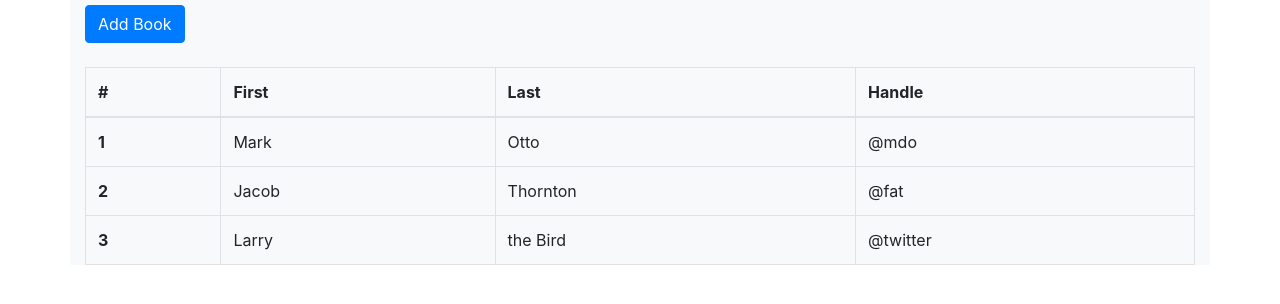
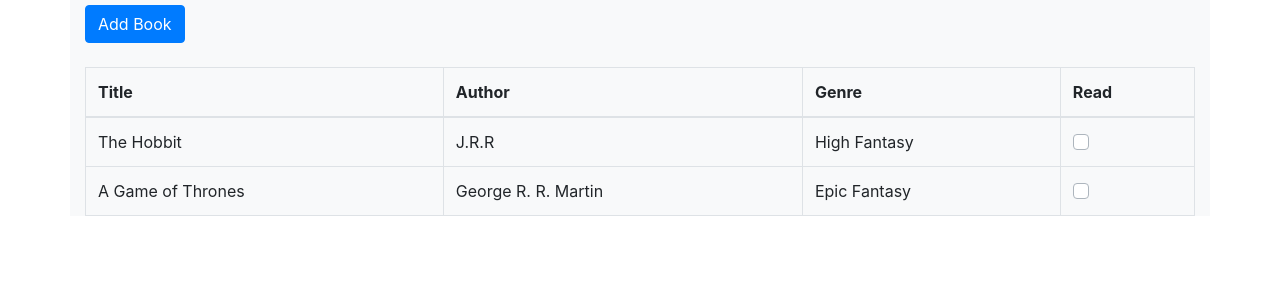
Before and after one commit to lco1220/js_library, a plain HTML site: page index.html in a window 1280 px wide. Shown: the part 78-382 px from the top of the page. Drawn offline with nearby package versions, Linux system fonts and the light colour scheme.

Commit message:
Added tables

```diff
--- /dev/null
+++ b/app.js
@@ -0,0 +1,53 @@
+var myLibrary = [
+  {title: 'The Hobbit', author: 'J.R.R', genre: 'High Fantasy', read: false},
+  {title: 'A Game of Thrones', author: 'George R. R. Martin', genre: 'Epic Fantasy', read: false}
+];
+
+function Book(title, author, genre, read) {
+  this.title = title;
+  this.author = author;
+  this.genre = genre;
+  this.read = read;
+}
+
+function addBookToLibrary(Book) {
+  myLibrary.push(Book);
+}
+
+function displayBooks(myLibrary) {
+  var books = myLibrary;
+  books.forEach((book) => render(book));
+}
+
+function render(book) {
+  var bookTable = document.querySelector('#bookList');
+  var row = document.createElement('tr');
+
+    if(book.read) {
+      row.innerHTML =
+        ` <td>${book.title}</td>
+          <td>${book.author}</td>
+          <td>${book.genre}</td>
+          <td>
+          <div class="custom-control custom-checkbox">
+            <input type="checkbox" class="custom-control-input" id="read" checked>
+            <label class="custom-control-label" for="read"></label>
+          </div> </td>`;
+    } else {
+      row.innerHTML =
+        ` <td>${book.title}</td>
+          <td>${book.author}</td>
+          <td>${book.genre}</td>
+          <td>
+            <div class="custom-control custom-checkbox">
+              <input type="checkbox" class="custom-control-input" id="read">
+              <label class="custom-control-label" for="read"></label>
+            </div>
+          </td>`;
+    }
+
+
+  bookTable.appendChild(row);
+}
+
+displayBooks(myLibrary);
--- a/index.html
+++ b/index.html
@@ -43,9 +43,9 @@
                 </div>
               </div>
               <div class="form-group row">
-                <label for="pages" class="col-sm-2 col-form-label">Pages</label>
+                <label for="pages" class="col-sm-2 col-form-label">Genre</label>
                 <div class="col-sm-10">
-                  <input type="number" class="form-control" id="pages" placeholder="No. of Pages">
+                  <input type="text" class="form-control" id="pages" placeholder="Genre">
                 </div>
               </div>
               <fieldset class="form-group">
@@ -81,31 +81,14 @@
     <table class="table table-bordered table-hover mt-4">
       <thead>
         <tr>
-          <th scope="col">#</th>
-          <th scope="col">First</th>
-          <th scope="col">Last</th>
-          <th scope="col">Handle</th>
+          <th>Title</th>
+          <th>Author</th>
+          <th>Genre</th>
+          <th>Read</th>
         </tr>
       </thead>
-      <tbody>
-        <tr>
-          <th scope="row">1</th>
-          <td>Mark</td>
-          <td>Otto</td>
-          <td>@mdo</td>
-        </tr>
-        <tr>
-          <th scope="row">2</th>
-          <td>Jacob</td>
-          <td>Thornton</td>
-          <td>@fat</td>
-        </tr>
-        <tr>
-          <th scope="row">3</th>
-          <td>Larry</td>
-          <td>the Bird</td>
-          <td>@twitter</td>
-        </tr>
+      <tbody id="bookList">
+
       </tbody>
     </table>
 
@@ -114,5 +97,6 @@
   <script src="https://code.jquery.com/jquery-3.3.1.slim.min.js" integrity="sha384-q8i/X+965DzO0rT7abK41JStQIAqVgRVzpbzo5smXKp4YfRvH+8abtTE1Pi6jizo" crossorigin="anonymous"></script>
   <script src="https://cdnjs.cloudflare.com/ajax/libs/popper.js/1.14.7/umd/popper.min.js" integrity="sha384-UO2eT0CpHqdSJQ6hJty5KVphtPhzWj9WO1clHTMGa3JDZwrnQq4sF86dIHNDz0W1" crossorigin="anonymous"></script>
   <script src="https://stackpath.bootstrapcdn.com/bootstrap/4.3.1/js/bootstrap.min.js" integrity="sha384-JjSmVgyd0p3pXB1rRibZUAYoIIy6OrQ6VrjIEaFf/nJGzIxFDsf4x0xIM+B07jRM" crossorigin="anonymous"></script>
+  <script src="app.js"></script>
 </body>
 </html>
```
